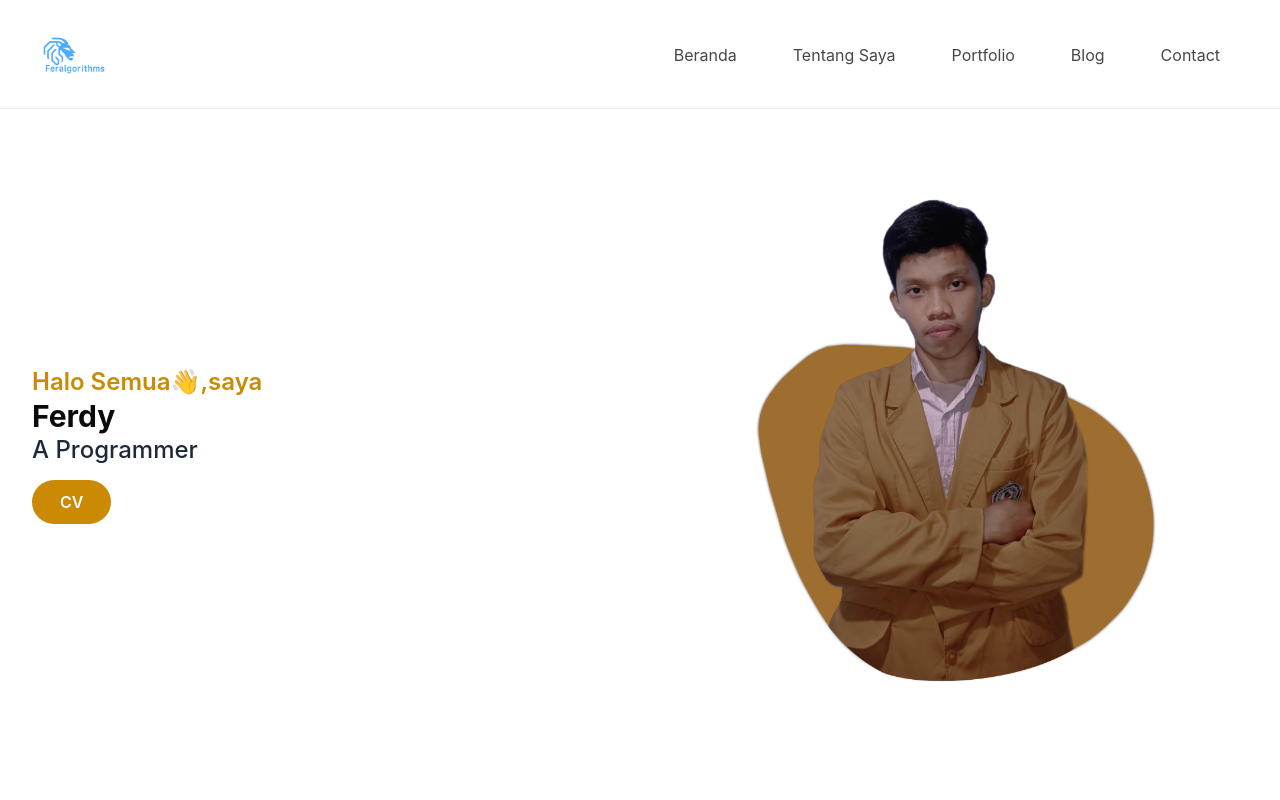
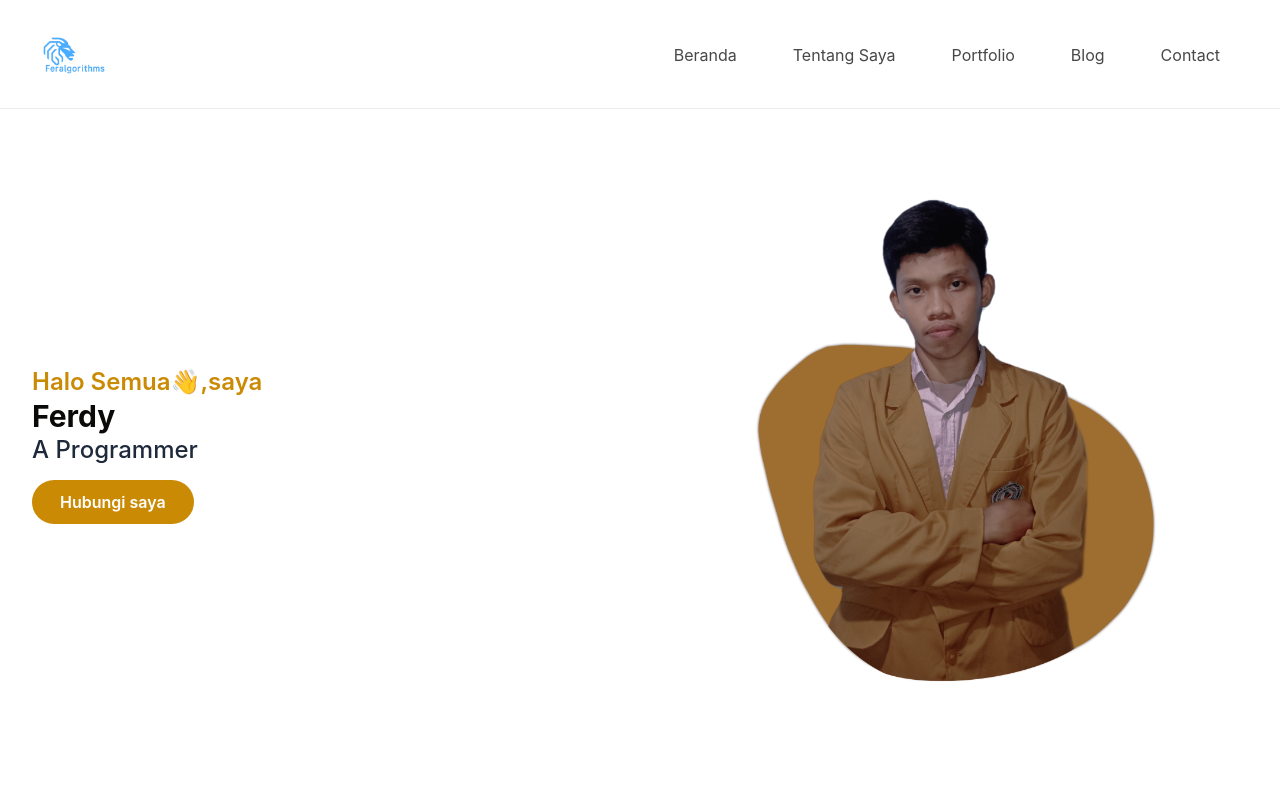
Before and after one commit to Feralgorithms/feralgorithms.github.io, a website: page index.html in a window 1280 px wide. Shown: the top 800 px of the page. Drawn offline with nearby package versions, Linux system fonts and the light colour scheme.

Commit message:
Update index.html

```diff
--- a/index.html
+++ b/index.html
@@ -78,8 +78,8 @@
               class="block font-bold text-stone-950 text-3xl">Ferdy</span></h1>
           <h2 class="mb-6 font-medium text-slate-800 text-lg lg:text-2xl">A Programmer</h2>
 
-          <a href="/mycv.html"
-            class="text-base font-semibold text-white bg-yellow-600 py-3 px-7 rounded-full hover:shadow-lg hover:opacity-75 transition duration-200 ease-in-out">  CV  </a>
+          <a href="#contact"
+            class="text-base font-semibold text-white bg-yellow-600 py-3 px-7 rounded-full hover:shadow-lg hover:opacity-75 transition duration-200 ease-in-out">Hubungi saya</a>
         </div>
 
         <div class="w-full self-end px-4 lg:w-1/2">
```
